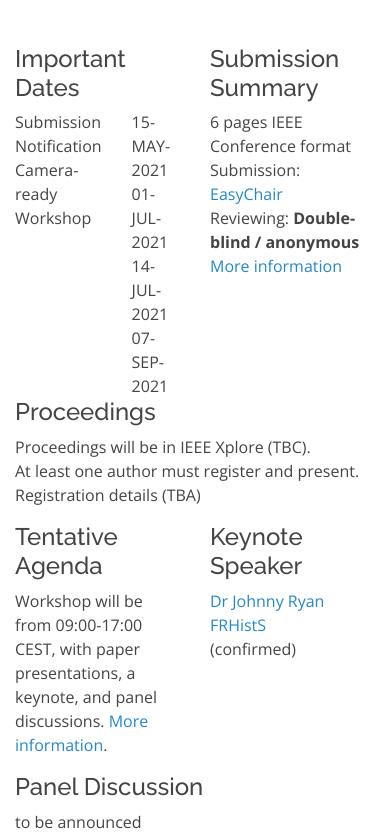
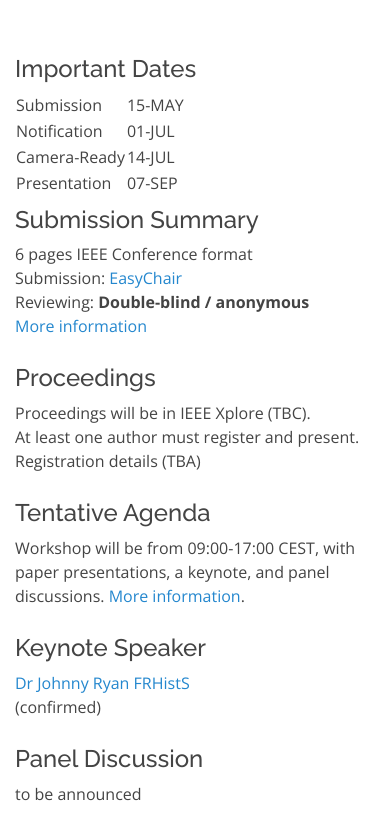
Before and after one commit to PAECG/consent2021, a plain HTML site: page index.html in a window 390 px wide. Shown: the part 584-1421 px from the top of the page. Drawn offline with nearby package versions, Linux system fonts and the light colour scheme.

Commit message:
fix layout on smaller screens

```diff
--- a/assets/css/style.css
+++ b/assets/css/style.css
@@ -108,6 +108,9 @@ h1, h2, h3, h4, h5, h6 {
 @media screen and (max-width: 768px) {
   [data-aos-delay] {
     transition-delay: 0 !important;
+  }
+  .col-xs-6 {
+    margin-top: 10px;
   }
 }
 
--- a/index.html
+++ b/index.html
@@ -1,39 +1,25 @@
 <!DOCTYPE html>
 <html lang="en">
-
 <head>
   <meta charset="utf-8">
   <meta content="width=device-width, initial-scale=1.0" name="viewport">
-
   <title>COnSeNT 2021</title>
-  <meta content="" name="description">
-  <meta content="" name="keywords">
-
+  <meta content="1st International Workshop on Consent Management in Online Services, Networks and Things " name="description">
+  <meta content="consent" name="keywords">
   <!-- Favicons -->
   <link href="assets/img/favicon.png" rel="icon">
   <link href="assets/img/apple-touch-icon.png" rel="apple-touch-icon">
-
   <!-- Google Fonts -->
   <link href="https://fonts.googleapis.com/css?family=Open+Sans:300,300i,400,400i,600,600i,700,700i|Raleway:300,300i,400,400i,500,500i,600,600i,700,700i|Poppins:300,300i,400,400i,500,500i,600,600i,700,700i" rel="stylesheet">
-
   <!-- Vendor CSS Files -->
   <link href="assets/vendor/bootstrap/css/bootstrap.min.css" rel="stylesheet">
-  <link href="assets/vendor/icofont/icofont.min.css" rel="stylesheet">
   <link href="assets/vendor/boxicons/css/boxicons.min.css" rel="stylesheet">
   <link href="assets/vendor/remixicon/remixicon.css" rel="stylesheet">
   <link href="assets/vendor/venobox/venobox.css" rel="stylesheet">
   <link href="assets/vendor/owl.carousel/assets/owl.carousel.min.css" rel="stylesheet">
   <link href="assets/vendor/aos/aos.css" rel="stylesheet">
-
   <!-- Template Main CSS File -->
   <link href="assets/css/style.css" rel="stylesheet">
-
-  <!-- =======================================================
-  * Template Name: OnePage - v2.2.2
-  * Template URL: https://bootstrapmade.com/onepage-multipurpose-bootstrap-template/
-  * Author: BootstrapMade.com
-  * License: https://bootstrapmade.com/license/
-  ======================================================== -->
 </head>
 
 <body>
@@ -78,24 +64,24 @@
       </div>
 
       <div class="row justify-content-center">
-        <div class="col">
+        <div class="col-md-4 col-xs-6">
             <h4 class="title">Important Dates</h4>
-            <div class="row">
-              <div class="col">
-                Submission <br/>
-                Notification <br/>
-                Camera-ready <br/>
-                Workshop <br/>
-              </div>
-              <div class="col">
-                15-MAY-2021 <br/>
-                01-JUL-2021 <br/>
-                14-JUL-2021 <br/>
-                07-SEP-2021 <br/>
-              </div>
-            </div>
+            <table>
+                <tr>
+                    <td>Submission</td> <td>15-MAY</td>
+                </tr>
+                <tr>
+                    <td>Notification</td> <td>01-JUL</td>
+                </tr>
+                <tr>
+                    <td>Camera-Ready</td> <td>14-JUL</td>
+                </tr>
+                <tr>
+                    <td>Presentation</td> <td>07-SEP</td>
+                </tr>
+            </table>
         </div>
-        <div class="col">
+        <div class="col-md-4 col-xs-6">
             <h4 class="title">Submission Summary</h4>
             <p class="description">6 pages IEEE Conference format <br/>
               Submission: <a href="https://easychair.org/my/conference?conf=eurosp2021">EasyChair</a> <br/>
@@ -103,7 +89,7 @@
               <a href="#submission">More information</a>
             </p>
         </div>
-        <div class="col">
+        <div class="col-md-4 col-xs-6">
             <h4 class="title">Proceedings</h4>
             <p class="description">Proceedings will be in IEEE Xplore (TBC). <br/>
             At least one author must register and present. <br/>
@@ -111,15 +97,15 @@
         </div>
       </div>
       <div class="row justify-content-center">
-        <div class="col">
+        <div class="col-md-4 col-xs-6">
           <h4 class="title">Tentative Agenda</h4>
           <p class="description">Workshop will be from 09:00-17:00 CEST, with paper presentations, a keynote, and panel discussions. <a href="#programme">More information</a>. <br/>
         </div>
-        <div class="col">
+        <div class="col-md-4 col-xs-6">
           <h4 class="title">Keynote Speaker</h4>
           <p class="description"><a href="https://www.iccl.ie/staff/dr-johnny-ryan/">Dr Johnny Ryan FRHistS</a><br/>(confirmed)</p>
         </div>
-        <div class="col">
+        <div class="col-md-4 col-xs-6">
           <h4 class="title">Panel Discussion</h4>
           <p class="description">to be announced</p>
         </div>
@@ -398,4 +384,10 @@
 
 </body>
 
+  <!-- =======================================================
+  * Template Name: OnePage - v2.2.2
+  * Template URL: https://bootstrapmade.com/onepage-multipurpose-bootstrap-template/
+  * Author: BootstrapMade.com
+  * License: https://bootstrapmade.com/license/
+  ======================================================== -->
 </html>
```
